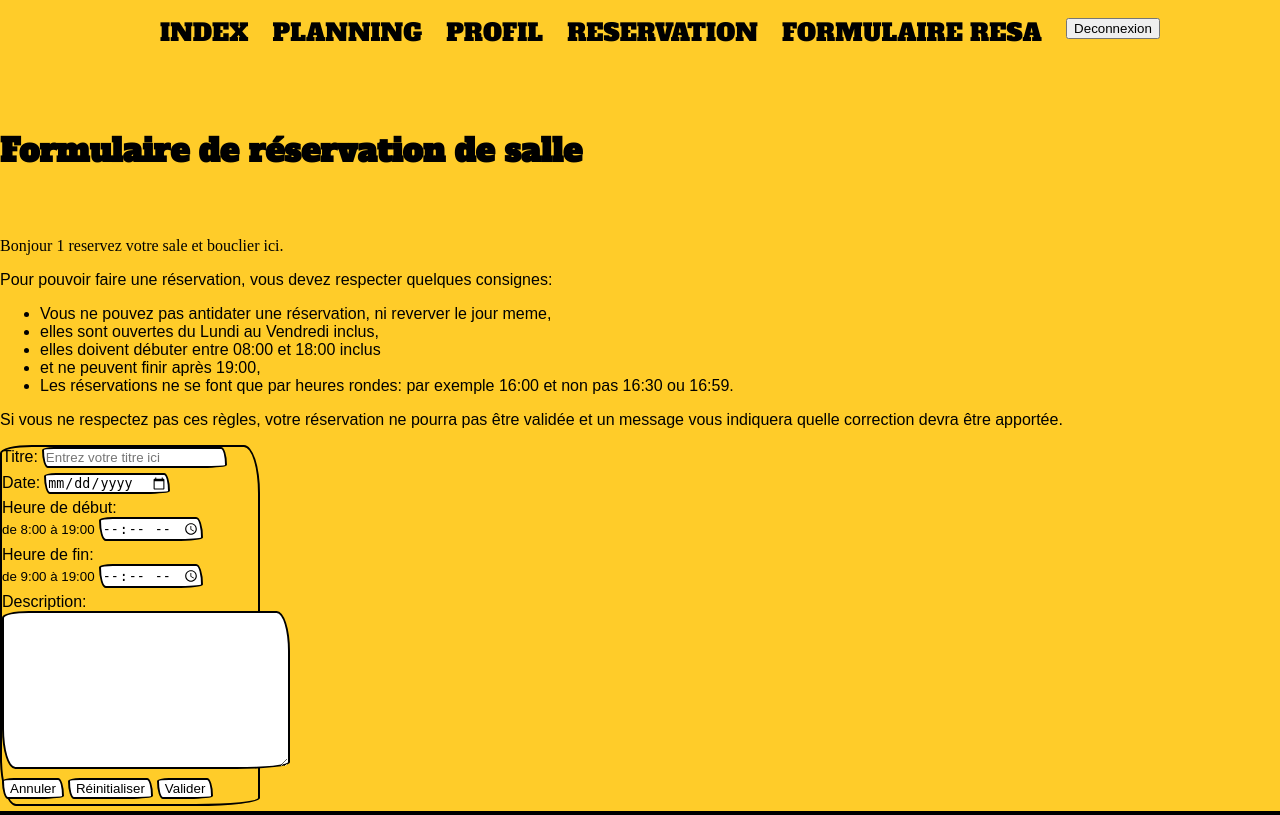
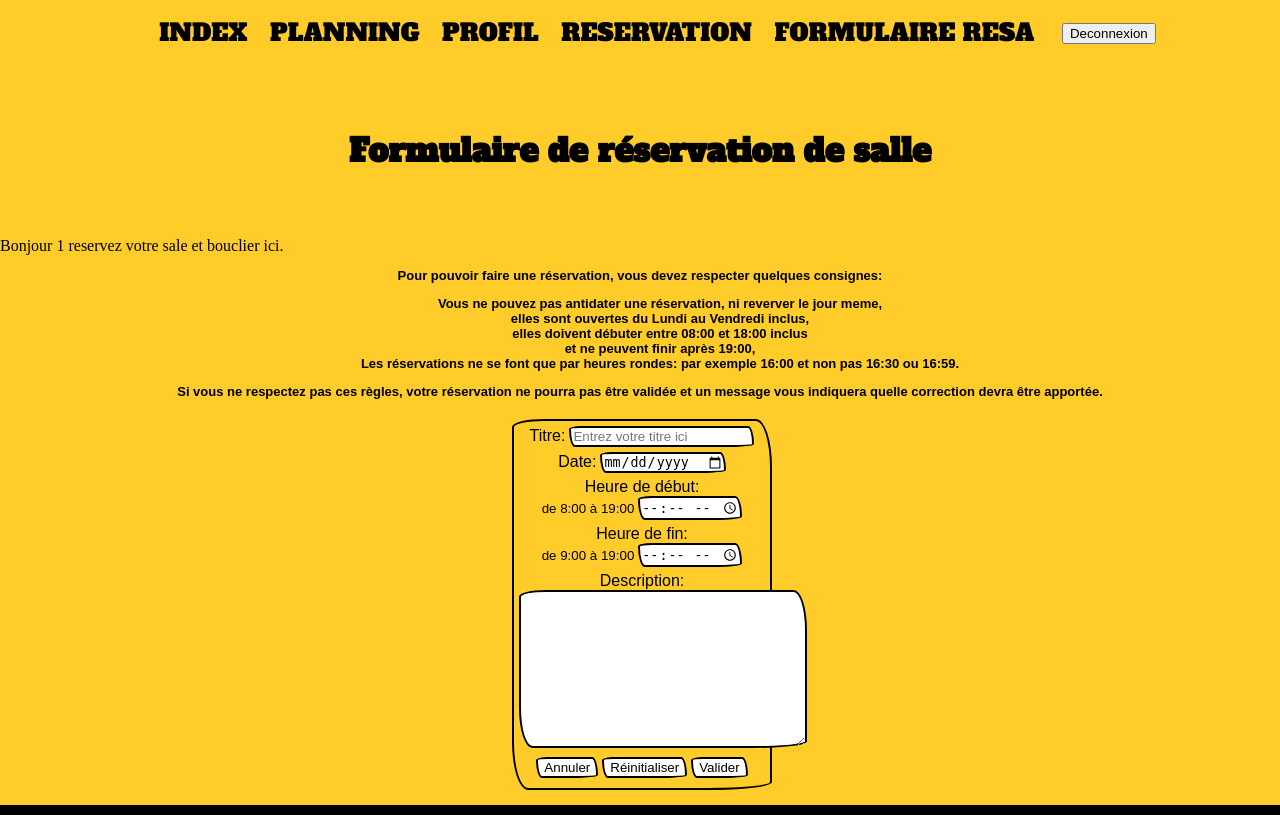
Before and after one commit to fabien-ponzio/reservation-salles, a PHP site: page /pages/reservation-form.php in a window 1280 px wide. Shown: the top 815 px of the page. Run offline with PHP 8.4, Linux system fonts and the light colour scheme; the visitor is signed in with stand-in values (Sample User, id 1); grey boxes are pictures that could not be loaded.

Commit message:
onyestpresque

```diff
--- a/CSS/reservation-form.css
+++ b/CSS/reservation-form.css
@@ -5,14 +5,28 @@ h1{
     font-family: 'Alfa Slab One', cursive;
     margin-bottom: 5%;
     margin-top: 5%;
+    text-align: center;
 }
 
 #BookingRules{
     font-family: 'Arimo', sans-serif;
+    font-size: small;
+    font-weight: bold;
+    text-align: center;
+    margin-bottom: 20px;
+    /* align-items: center; */
+}
+
+#BookingRules ul{
+    list-style-type: none;
 }
 
 label{
     font-family: 'Arimo', sans-serif;
+}
+form{
+    padding:5px;
+    text-align: center;
 }
 
 #timeStart{
@@ -44,9 +58,11 @@ label{
     align-items: center;
     margin-bottom: 5px;
     border: 2px solid black;
+    margin-left: 40%;
     color : black;
     border-top-left-radius: 2em 0.5em;
     border-top-right-radius: 1em 3em;
     border-bottom-right-radius: 4em 0.5em;
     border-bottom-left-radius: 1em 3em;
+    margin-bottom: 15px;
 }
--- a/pages/profil.php
+++ b/pages/profil.php
@@ -90,10 +90,10 @@ include '../config/fonctions.php';
 
 
     }
-     if (isset($ok)) {
+    //  if (isset($ok)) {
          echo " <div id='hello_profil'> Bonjour ". strtoupper($_SESSION['utilisateur']) ." prêt à reserver une salle ? </div>";
         //  var_dump($_SESSION);
-     }
+    //  }
 
 
 ?>
--- a/pages/reservation-form.php
+++ b/pages/reservation-form.php
@@ -235,8 +235,8 @@ session_start();
             </main>
 
             <?php
-        $path_img_footer1 = '../images/logobb.png';
-        $path_img_footer2 ='';
+        $path_img_footer1 = '../images/logobbYellow.png';
+        $path_img_footer2 ='../images/logotomate.PNG';
         $path_footer='../CSS/footer.css';
         require_once('footer.php');
         ?>
```
